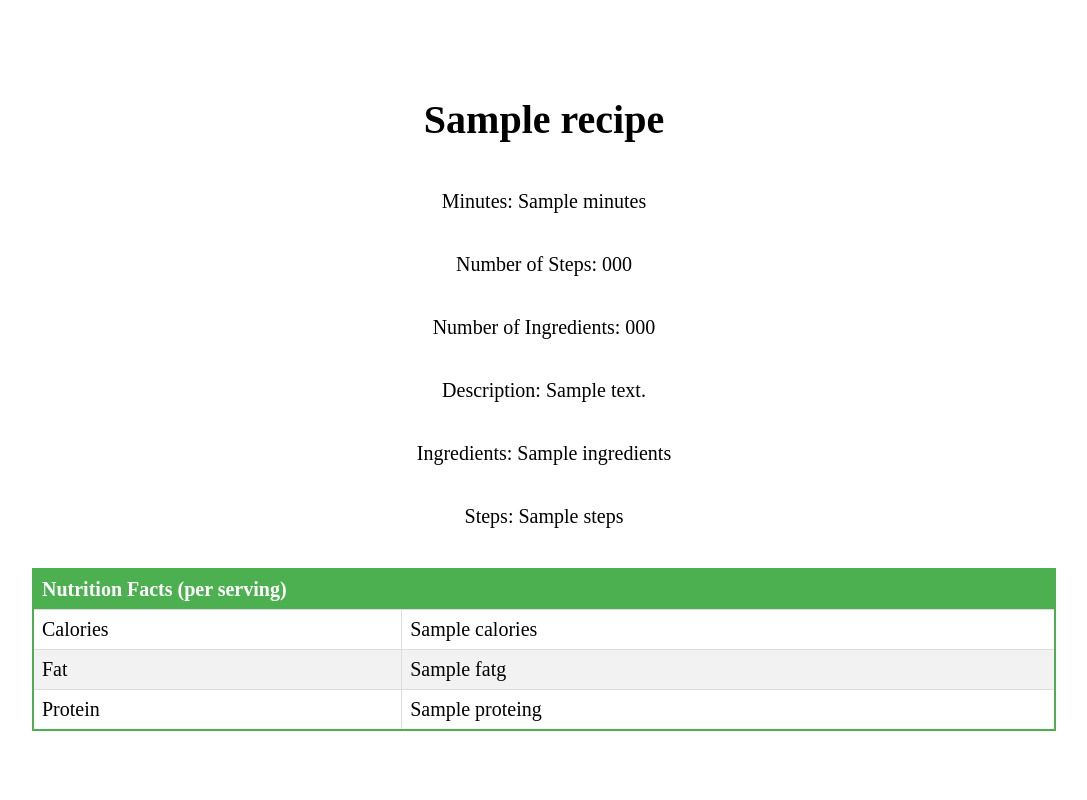
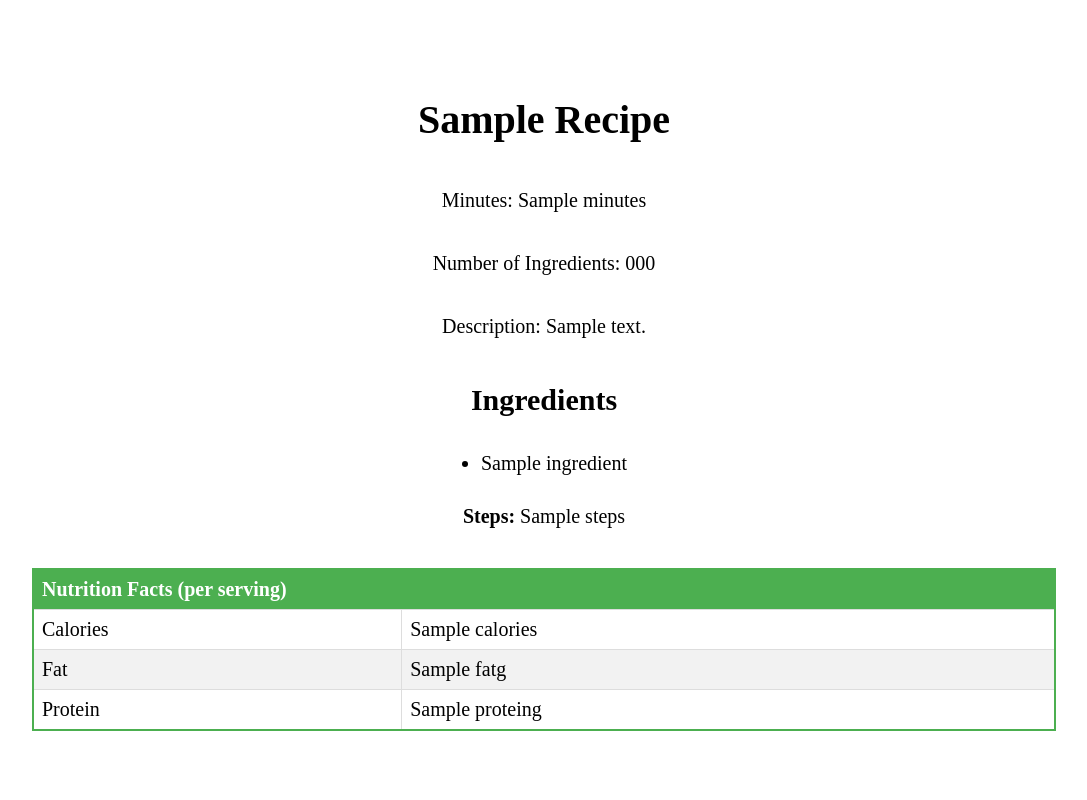
Before and after one commit to stevencoyan/recipe-app, a Flask app: template templates/recipe.html in a window 1280 px wide. Shown: the whole page, without its empty margins (96-1183 px from the left). Run offline with Flask 2, Linux system fonts and the light colour scheme; the template is opened without the code that fills it: most values are stand-ins (such as "Sample title", 1, 10 or a date in 2020); parts of the project's set-up code (start-up, migrations or seed data) failed here and were passed over.

```diff
--- a/app.py
+++ b/app.py
@@ -1,3 +1,4 @@
+# This is a new header
 from flask import Flask, render_template, request
 import pandas as pd
 from recipe_processing import RecipeAnalyzer  # Ensure this module has the correct path or is in the same directory
--- a/templates/recipe.html
+++ b/templates/recipe.html
@@ -15,12 +15,13 @@
             align-items: center;
             height: 100vh;
             flex-direction: column;
+            position: relative;
         }
         table {
             width: 80%;
             border-collapse: collapse;
             margin-top: 20px;
-            border: 2px solid #4CAF50; /* Green border, 000 is black */
+            border: 2px solid #4CAF50;
         }
         th, td {
             border: 1px solid #ddd;
@@ -34,16 +35,31 @@
             background-color: #4CAF50;
             color: white;
         }
+        .capitalize {
+            text-transform: capitalize;
+        }
+        ul.ingredients-list {
+            list-style-type: disc; /* Adds bullet points */
+            padding-left: 20px; /* Adds padding inside the list */
+            margin: 10px 0; /* Adds vertical spacing around the list */
+            text-align: left;
+        }
     </style>
 </head>
 <body>
-    <h1>{{ recipe['Recipe Name'] }}</h1>
+    <h1 class="capitalize">{{ recipe['Recipe Name'] }}</h1>
     <p>Minutes: {{ recipe['Minutes'] }}</p>
-    <p>Number of Steps: {{ recipe['Number of Steps'] }}</p>
     <p>Number of Ingredients: {{ recipe['Number of Ingredients'] }}</p>
     <p>Description: {{ recipe['Description'] }}</p>
-    <p>Ingredients: {{ recipe['Ingredients'] }}</p>
-    <p>Steps: {{ recipe['Steps'] }}</p>
+
+    <h2>Ingredients</h2>
+    <ul class="ingredients-list">
+        {% for ingredient in recipe['Ingredients'] %}
+        <li>{{ ingredient }}</li>
+        {% endfor %}
+    </ul>
+
+    <p><strong>Steps:</strong> {{ recipe['Steps'] }}</p>
 
     <table>
         <thead>
```
Also changed, not shown: recipe_processing.py (+18 -0 lines).
